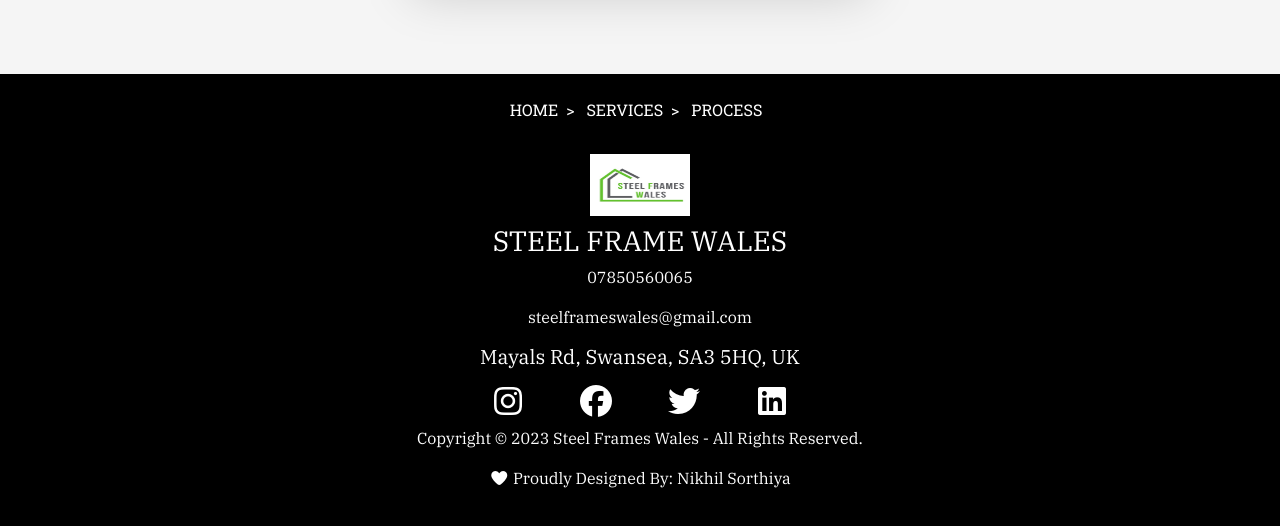
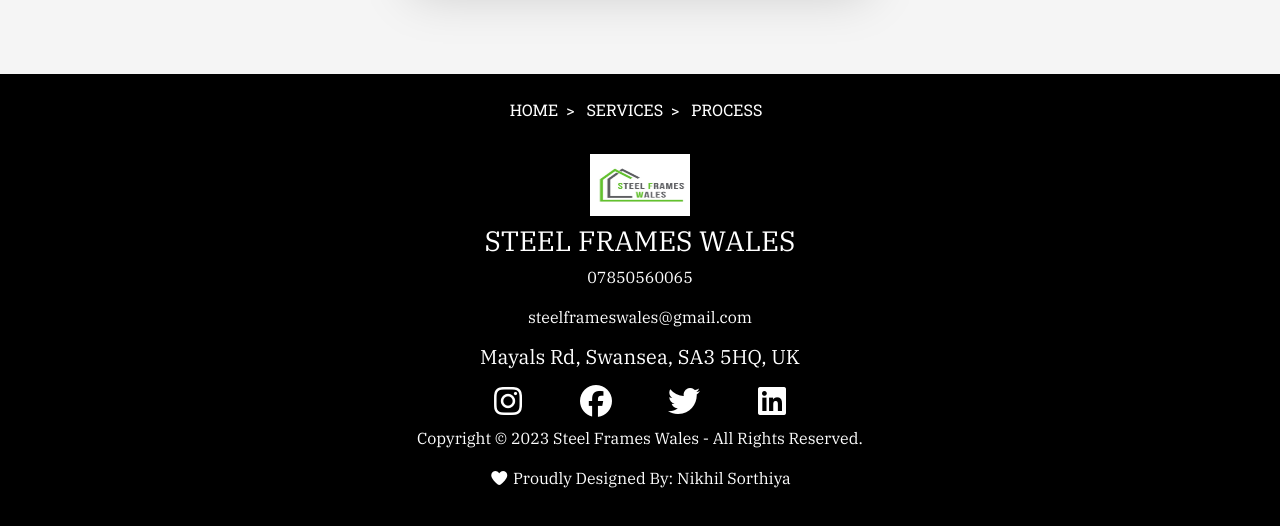
Before and after one commit to steelframeswales/steelframeswales, a plain HTML site: page contact.html in a window 1280 px wide. Shown: the part 1594-2120 px from the top of the page. Drawn offline with nearby package versions, Linux system fonts and the light colour scheme.

Commit message:
Add files via upload

```diff
--- a/contact.html
+++ b/contact.html
@@ -302,7 +302,7 @@ maximum-scale=1.0, user-scalable=no" />
         <a href="./index.html"><img src="../assest/Logo.jpg" alt="company Logo" style="height: 70px; width: 100px;"
             class="pb-2"></a>
         <h3 style="font-family: 'IBM Plex Serif', serif">
-          STEEL FRAME WALES
+          STEEL FRAMES WALES
         </h3>
 
         <p style="font-family: 'IBM Plex Serif', serif">
```
